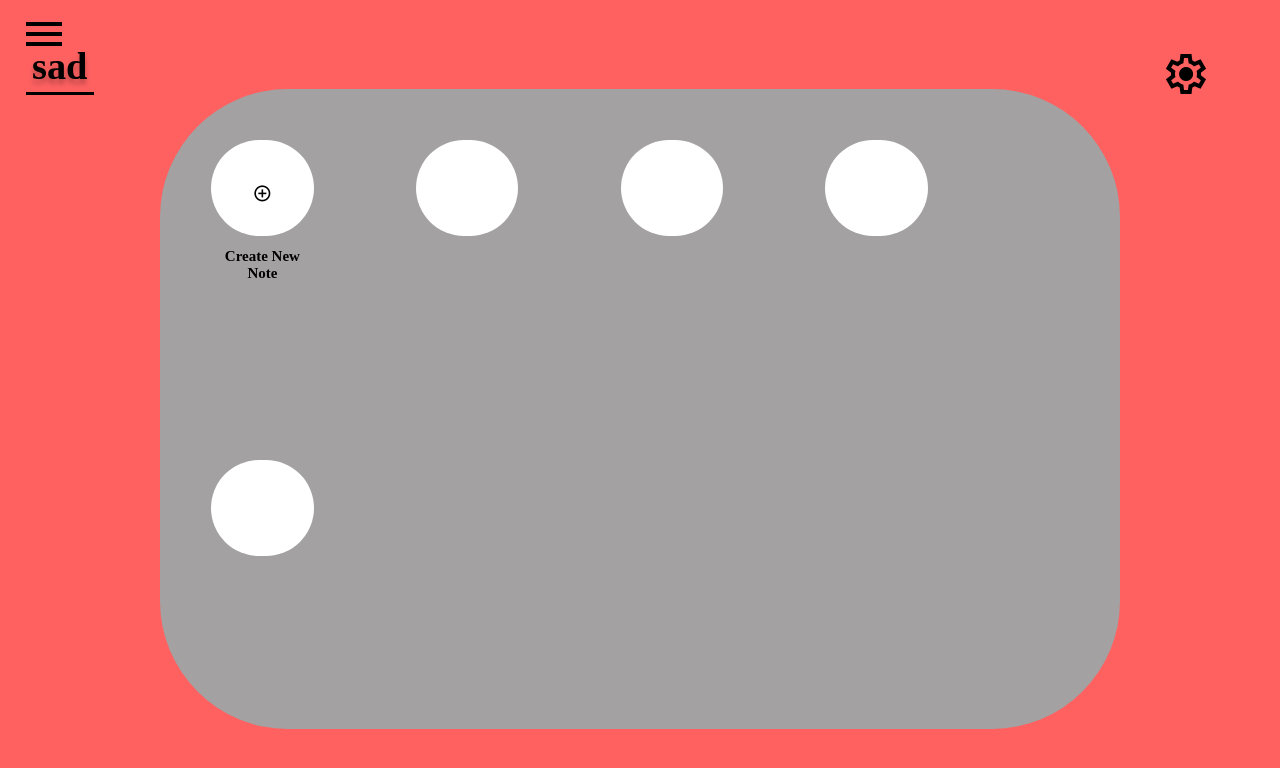
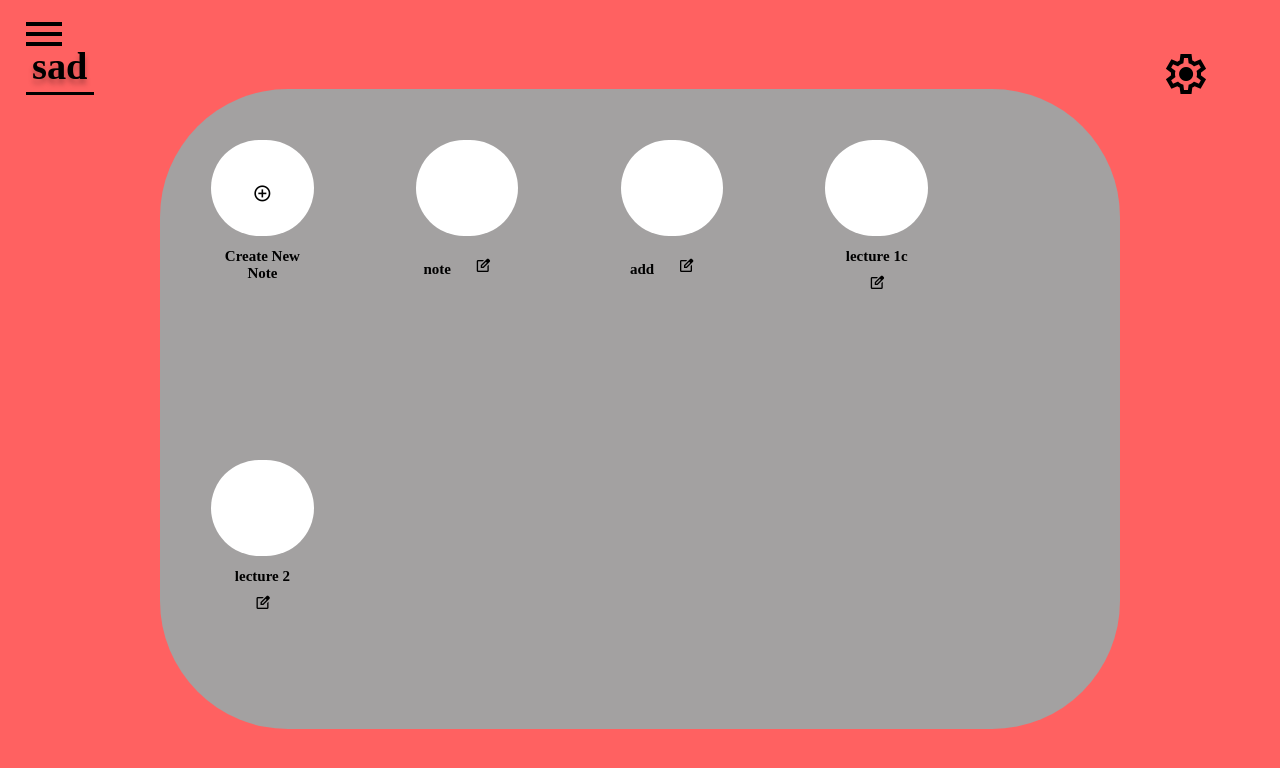
Before and after one commit to joneseth1/NoteMode, a Flask app: page /notes/mode/2/notes in a window 1280 px wide. Shown: the top 768 px of the page. Run offline with Flask 3, Linux system fonts and the light colour scheme; a user stored in the database is signed in; data comes from the database, SQL or seed files in the repository; both versions use the stored data as it was after the commit.

Commit message:
Finsihed UT-3 and UT-5, users can now create and delete notes from a mode.

```diff
--- a/app/static/edit_mode.css
+++ b/app/static/edit_mode.css
@@ -124,7 +124,7 @@ button {
     box-shadow: 0px 4px 4px 0px rgba(0, 0, 0, 0.25);
 
     width: 200px;
-    height: 380px;
+    height: auto;
     background-color: #f0f0f0;
     border: 1px solid #ccc;
     text-align: left;
--- a/app/templates/notes.html
+++ b/app/templates/notes.html
@@ -178,6 +178,10 @@
             left: 0px;
             top: 0px;
         }
+
+        #editIcon {
+            color: black;
+        }
     </style>
 
 </head>
@@ -221,7 +225,17 @@
 
         {% for note in notes %}
             <div class="note">
-                <h4 id="createNewNoteHeader">{{ note.note_name }}</h4>
+                <a href="">
+                    <span class="material-symbols-outlined" id="btnAdd"></span>
+                </a>
+                <h4 id="createNewNoteHeader">{{ note[2] }}
+                    <a href="{{ url_for('notes.edit_note', mode_id=mode_id, note_id=note[0]) }}">
+                            <span class="material-symbols-outlined" id="editIcon">
+                                edit_square
+                            </span>
+                        </a>
+                </h4>
+
             </div>
         {% endfor %}
 
--- a/app/views/note_view.py
+++ b/app/views/note_view.py
@@ -46,6 +46,36 @@ def add_note(mode_id):
 
     return redirect(url_for('login'))
 
+@notes.route('/mode/<int:mode_id>/edit-note/<int:note_id>', methods=['GET', 'POST'])
+def edit_note(mode_id, note_id):
+    if 'username' in session:
+        username = session['username']
+        user_id = get_user_id(username)
+
+        note = get_note_by_id(note_id)
+
+        if request.method == 'POST':
+            new_note_name = request.form.get('note_name')
+            delete_note = request.form.get('deleteNote')  # Check if the checkbox is selected
+
+            if delete_note is not None:
+
+                with sqlite3.connect('modes.db') as conn:
+                    cursor = conn.cursor()
+                    cursor.execute('DELETE FROM notes WHERE id = ?', (note_id,))
+                    conn.commit()
+                return redirect(url_for('notes.show_notes', mode_id=mode_id))
+
+            with sqlite3.connect('modes.db') as conn:
+                cursor = conn.cursor()
+                cursor.execute('UPDATE notes SET note_name = ? WHERE id = ?', (new_note_name, note_id))
+                conn.commit()
+
+            return redirect(url_for('notes.show_notes', mode_id=mode_id))
+
+        return render_template('edit_note.html', note=note, mode_id=mode_id, note_id=note_id)
+
+    return redirect(url_for('login'))
 
 
 def get_mode_info(mode_id):
@@ -88,3 +118,10 @@ def get_notes_by_mode(mode_id):
     conn.close()
     print(notes)
     return notes
+
+def get_note_by_id(note_id):
+    with sqlite3.connect('modes.db') as conn:
+        cursor = conn.cursor()
+        cursor.execute('SELECT * FROM notes WHERE id = ?', (note_id,))
+        note = cursor.fetchone()
+    return note
```
Also changed, not shown: app/templates/edit_note.html (added, +34 -0 lines), modes.db.
